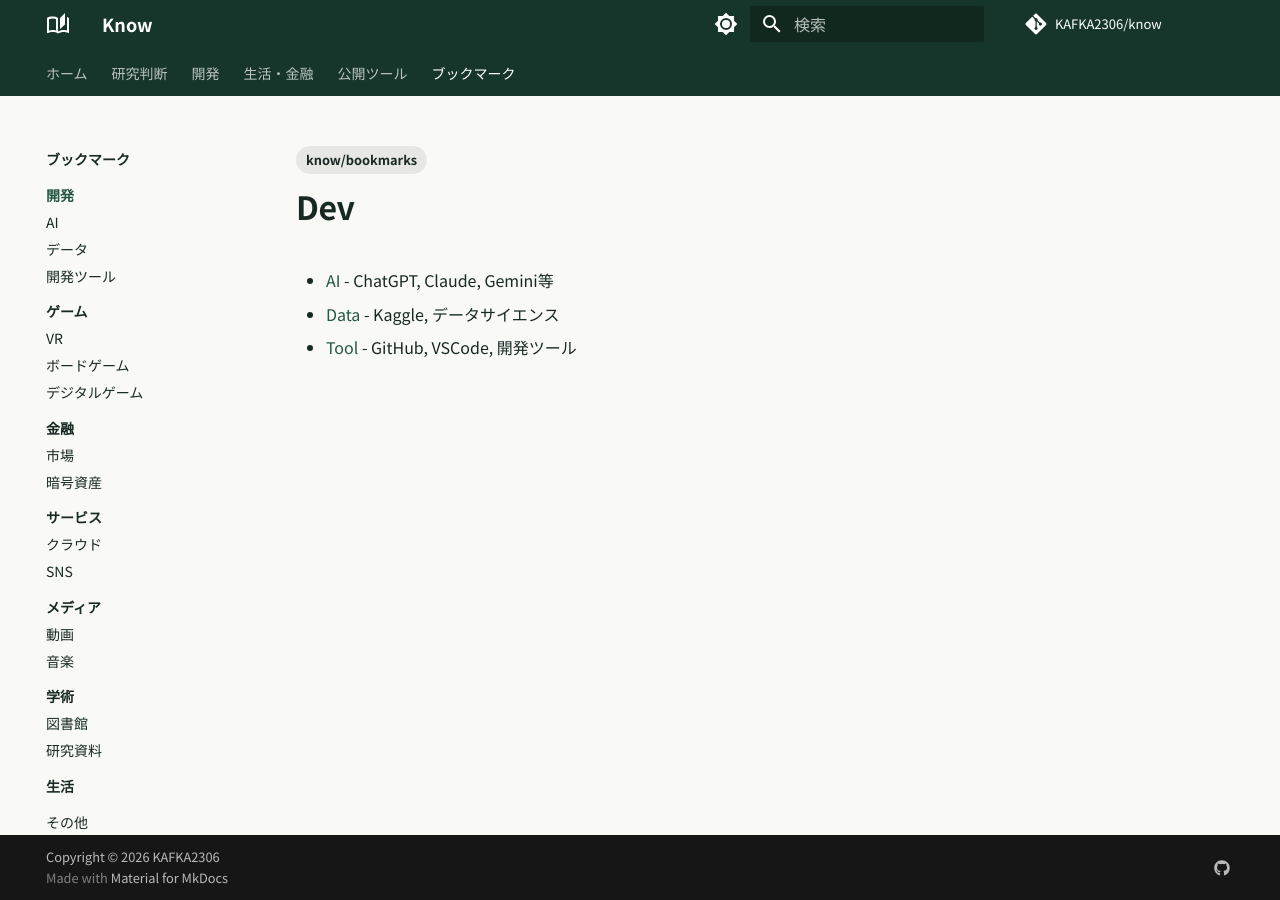
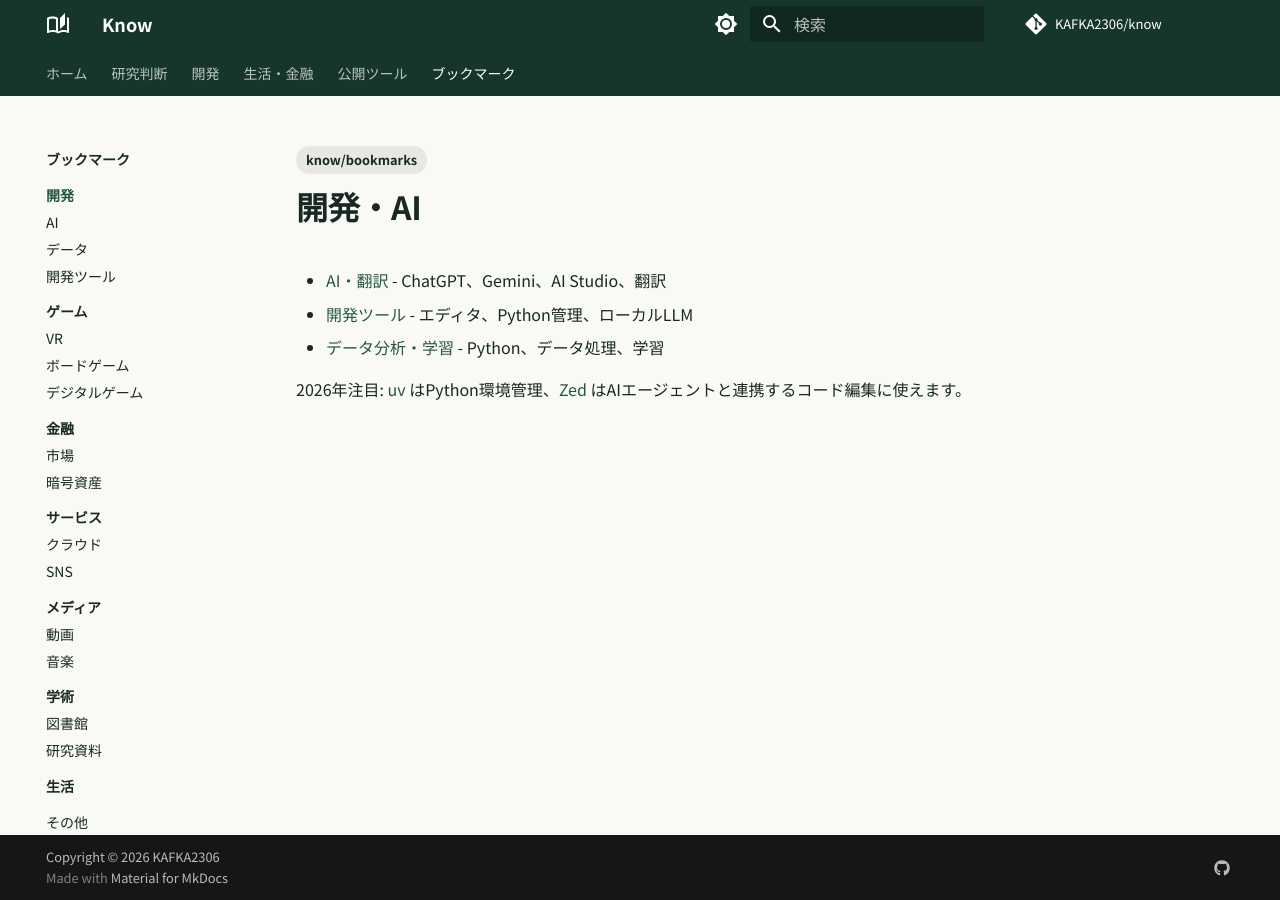
Before and after one commit to KAFKA2306/know, an MkDocs documentation site: the page built from docs/bookmarks/Dev/index.md, in a window 1280 px wide. Built offline with MkDocs 1.6.1 and Material for MkDocs 9.7.7, drawn with Linux system fonts in a browser that asks for light colours; comment, search, counter and statistics services are not loaded.

```diff
--- a/docs/bookmarks/Dev/index.md
+++ b/docs/bookmarks/Dev/index.md
@@ -1,12 +1,14 @@
 ---
 type: bookmark
-description: "「Dev」のブックマークを探すための索引。"
+description: "AI・プログラミング・データ分析に使う開発ツールを探す入口。"
 tags:
   - know/bookmarks
 ---
 
-# Dev
+# 開発・AI
 
-- [AI](AI/index.md) - ChatGPT, Claude, Gemini等
-- [Data](Data/index.md) - Kaggle, データサイエンス
-- [Tool](Tool/index.md) - GitHub, VSCode, 開発ツール
+- [AI・翻訳](AI/index.md) - ChatGPT、Gemini、AI Studio、翻訳
+- [開発ツール](Tool/index.md) - エディタ、Python管理、ローカルLLM
+- [データ分析・学習](Data/index.md) - Python、データ処理、学習
+
+2026年注目: [uv](https://docs.astral.sh/uv/) はPython環境管理、[Zed](https://zed.dev/) はAIエージェントと連携するコード編集に使えます。
```
